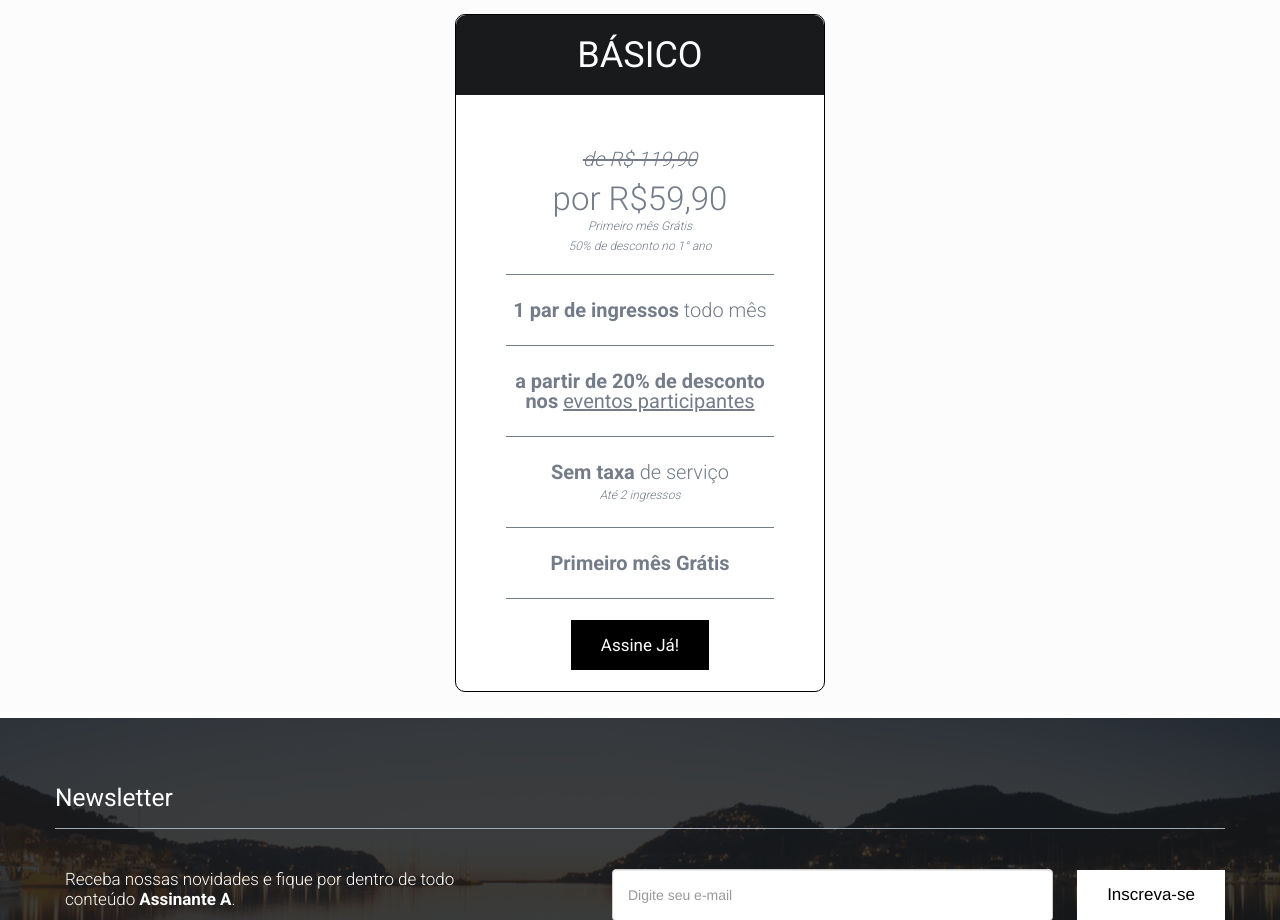
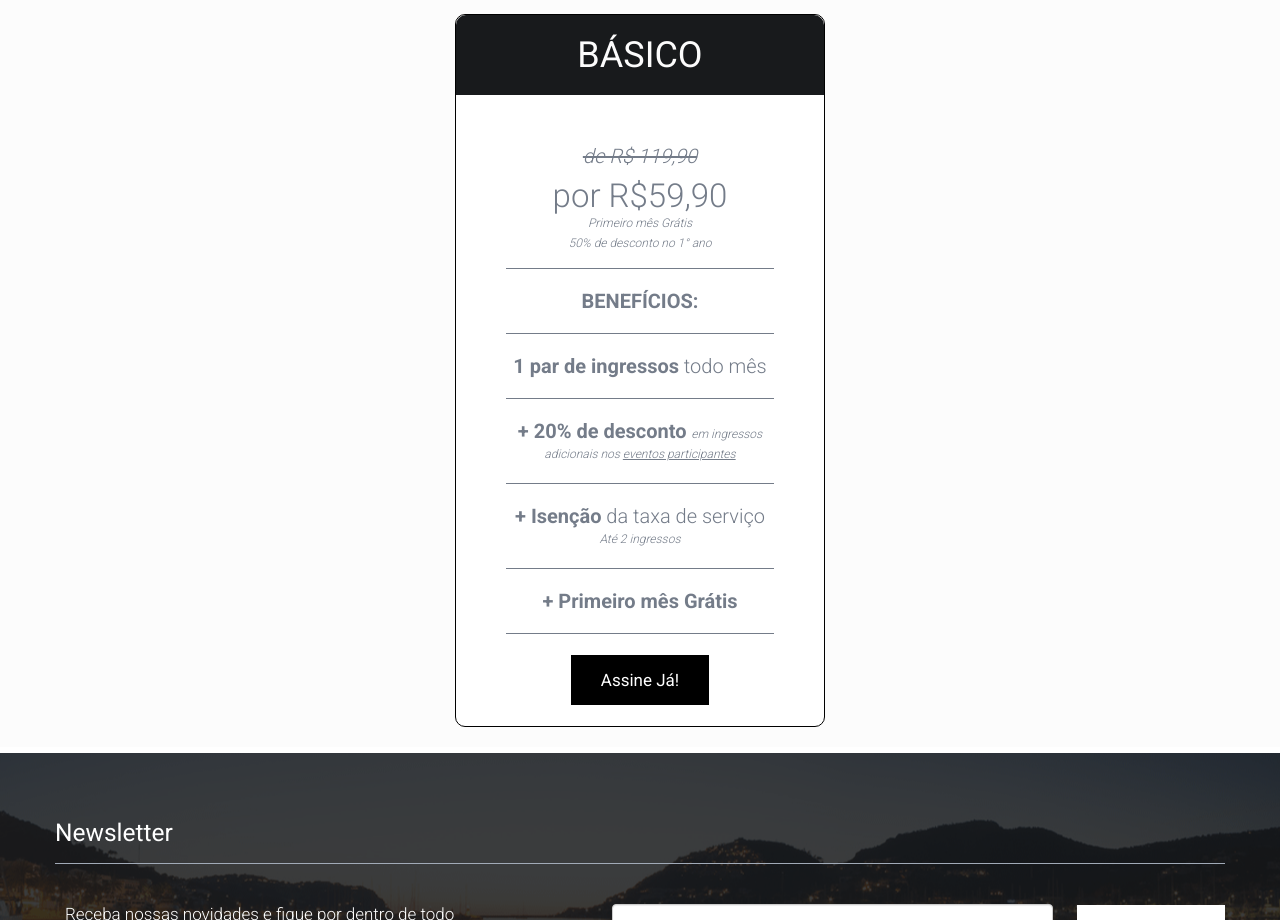
Before and after one commit to ClCruz/compreingressos-assinantea, a plain HTML site: page index.html in a window 1280 px wide. Shown: the part 3960-4880 px from the top of the page. Drawn offline with Linux system fonts and the light colour scheme; some packages are replaced by stand-ins of ours.

Commit message:
#320 alterações na parte de planos

```diff
--- a/css/style.css
+++ b/css/style.css
@@ -649,7 +649,7 @@ div.thumbnail h2{
     color:#747C89;
     font-size:20px;
     border-bottom:1px solid #747C89;
-    padding:25px 0px;
+    padding:22px 0px;
 }
 .price-column .list li a{
     font-weight:lighter;
@@ -673,6 +673,14 @@ div.thumbnail h2{
     line-height: 5px;
 }
 .price-column .list li.price1 i{
+    font-size: 12px;
+    line-height: 5px;
+}
+.price-column .list li.price2 i {
+    font-size: 12px;
+    line-height: 5px;
+}
+.price-column .list li.price2 a {
     font-size: 12px;
     line-height: 5px;
 }
--- a/index.html
+++ b/index.html
@@ -655,10 +655,11 @@
                         <h3>Básico</h3>
                         <ul class="list">
                             <li class="price"><em>de R$ 119,90</em> <br><br>por R$59,90 <br><i>Primeiro mês Grátis<br>50% de desconto no 1° ano<br></i></li>
+                            <li><strong>BENEFÍCIOS:</strong></li>
                             <li><strong>1 par de ingressos</strong> todo mês</li>
-                            <li><strong>a partir de 20% de desconto nos <a href="http://compreingressos.com/assinante-a-programacao">eventos participantes</a></strong></li>
-                            <li class="price1"><strong>Sem taxa</strong> de serviço<br><i>Até 2 ingressos</i></li>
-                            <li><strong>Primeiro mês Grátis</strong></li>
+                            <li class="price2"><strong>+ 20% de desconto</strong> <i>em ingressos adicionais nos <a href="http://compreingressos.com/assinante-a-programacao">eventos participantes</a></i></li>
+                            <li class="price1"><strong>+ Isenção</strong> da taxa de serviço<br><i>Até 2 ingressos</i></li>
+                            <li><strong>+ Primeiro mês Grátis</strong></li>
                         </ul>
                         <a href="http://homolog.compreingressos.com:8081/comprar/assinatura.php?id=1" class="da-link button" class="button button-ps" style="background-color: #000;color: #FFF;">Assine Já!</a>
 </div>
```
